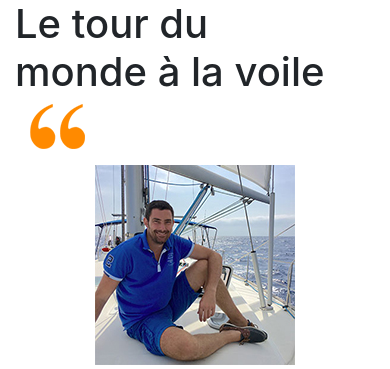
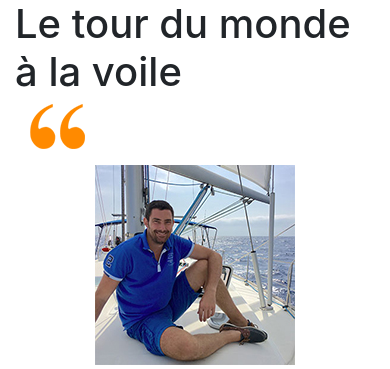
Before and after one commit to Patatouix/sepalavoile, a Symfony app: template templates/front/home_page.html.twig in a window 390 px wide. Shown: the part 154-523 px from the top of the page. Run offline with Twig, Linux system fonts and the light colour scheme; the template is opened without the code that fills it, so the values that code supplies are empty; some libraries are stand-ins or nearby versions.

Commit message:
modification d'une marge pour le responsive sur le titre

```diff
--- a/templates/_include/carousel.html.twig
+++ b/templates/_include/carousel.html.twig
@@ -5,7 +5,7 @@
             <div class="container-video">
                 <div class="bloc-degrade">
                     <div class="container-fluid">
-                        <div class="conteneur-titre mr-5">
+                        <div class="conteneur-titre mr-md-5">
                             <h1>Le tour du monde à la voile</h1>
                         </div>
                     </div>
--- a/templates/front/home_page.html.twig
+++ b/templates/front/home_page.html.twig
@@ -14,7 +14,7 @@
             <div class="container-video">
                 <div class="bloc-degrade">
                     <div class="container-fluid">
-                        <div class="conteneur-titre mr-5">
+                        <div class="conteneur-titre mr-md-5">
                             <h1>Le tour du monde à la voile</h1>
                         </div>
                     </div>
```
